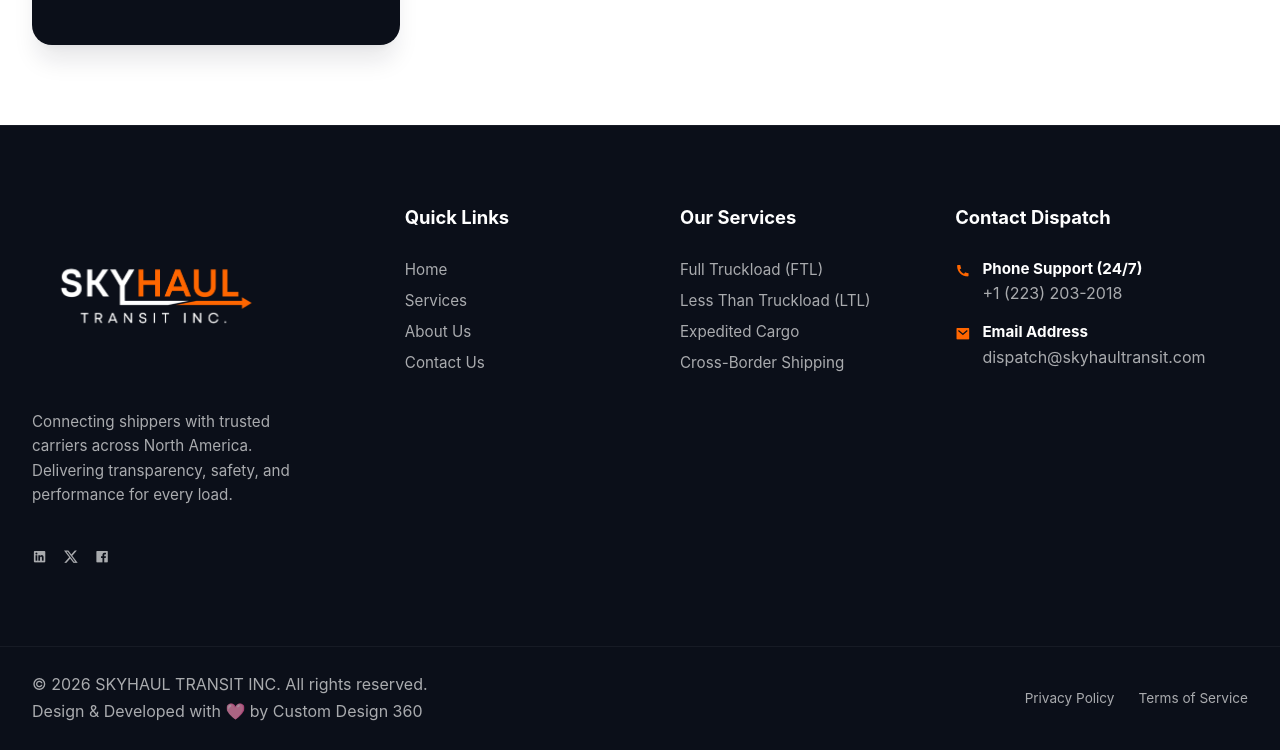
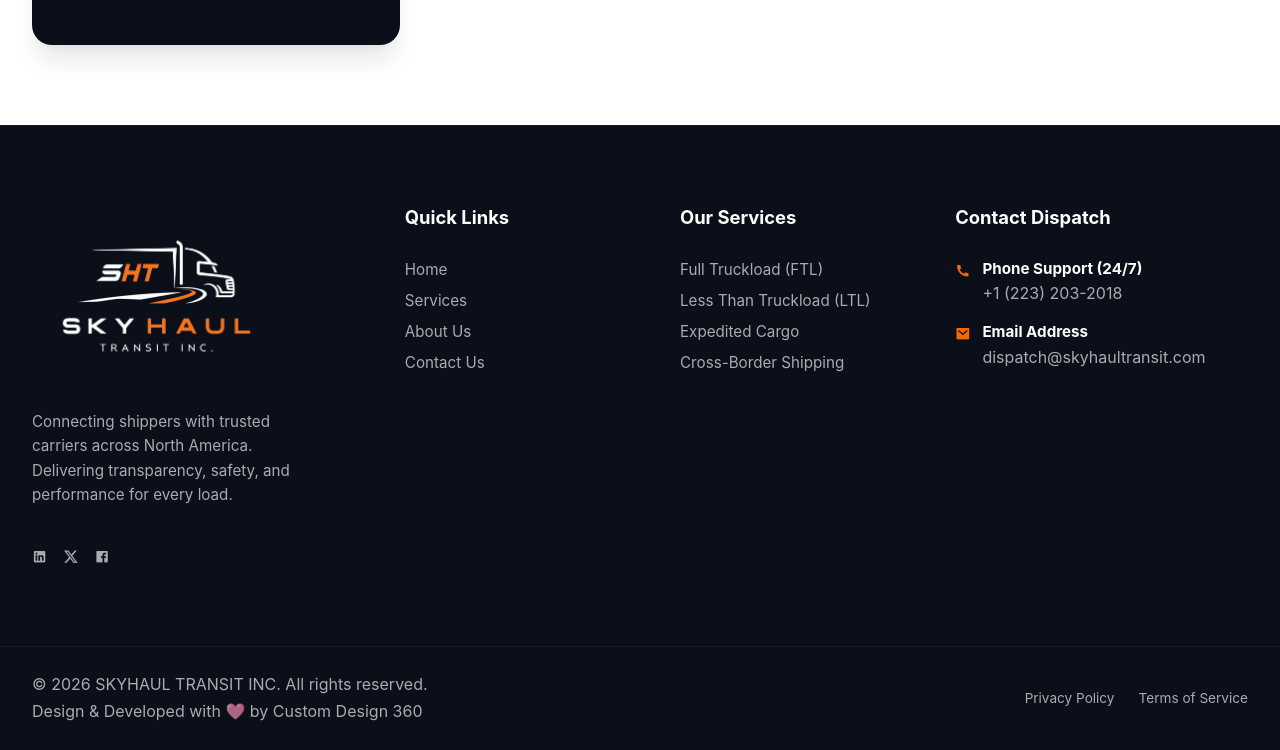
Before and after one commit to raoikram34-ctrl/skyhaul-transit-website, a website: page contact.html in a window 1280 px wide. Shown: the part 1771-2521 px from the top of the page. Drawn offline with nearby package versions, Linux system fonts and the light colour scheme.

Commit message:
Update contact.html
Updated Logo Files

```diff
--- a/contact.html
+++ b/contact.html
@@ -24,7 +24,7 @@
     <!-- Preloader Overlay -->
     <div class="preloader">
         <div class="preloader-content">
-            <img src="assets/logo-light.png" alt="Skyhaul Transit Logo" class="preloader-logo">
+            <img src="assets/logo-002.png" alt="Skyhaul Transit Logo" class="preloader-logo">
             <div class="preloader-bar">
                 <div class="preloader-progress"></div>
             </div>
@@ -39,7 +39,7 @@
     <header class="header" id="main-header">
         <div class="container header-container">
             <a href="index" class="logo-link">
-                <img src="assets/logo-dark.png" alt="Skyhaul Transit Inc. Logo" class="logo-img">
+                <img src="assets/logo-001.png" alt="Skyhaul Transit Inc. Logo" class="logo-img">
             </a>
 
             <nav class="nav" id="main-nav">
@@ -303,7 +303,7 @@ Submit your shipment details through our multi-step quote interface. Our dispatc
     <footer class="footer">
         <div class="container footer-grid">
             <div class="footer-brand">
-                <img src="assets/logo-light.png" alt="Skyhaul Transit Inc. Logo" class="footer-logo">
+                <img src="assets/logo-002.png" alt="Skyhaul Transit Inc. Logo" class="footer-logo">
                 <p>Connecting shippers with trusted carriers across North America. Delivering transparency, safety, and performance for every load.</p>
                 <div style="display: flex; gap: 1rem; margin-top: 1rem; font-size: 1.25rem;">
                     <a href="#" aria-label="LinkedIn" class="footer-link"><i class="ri-linkedin-box-fill"></i></a>
```
